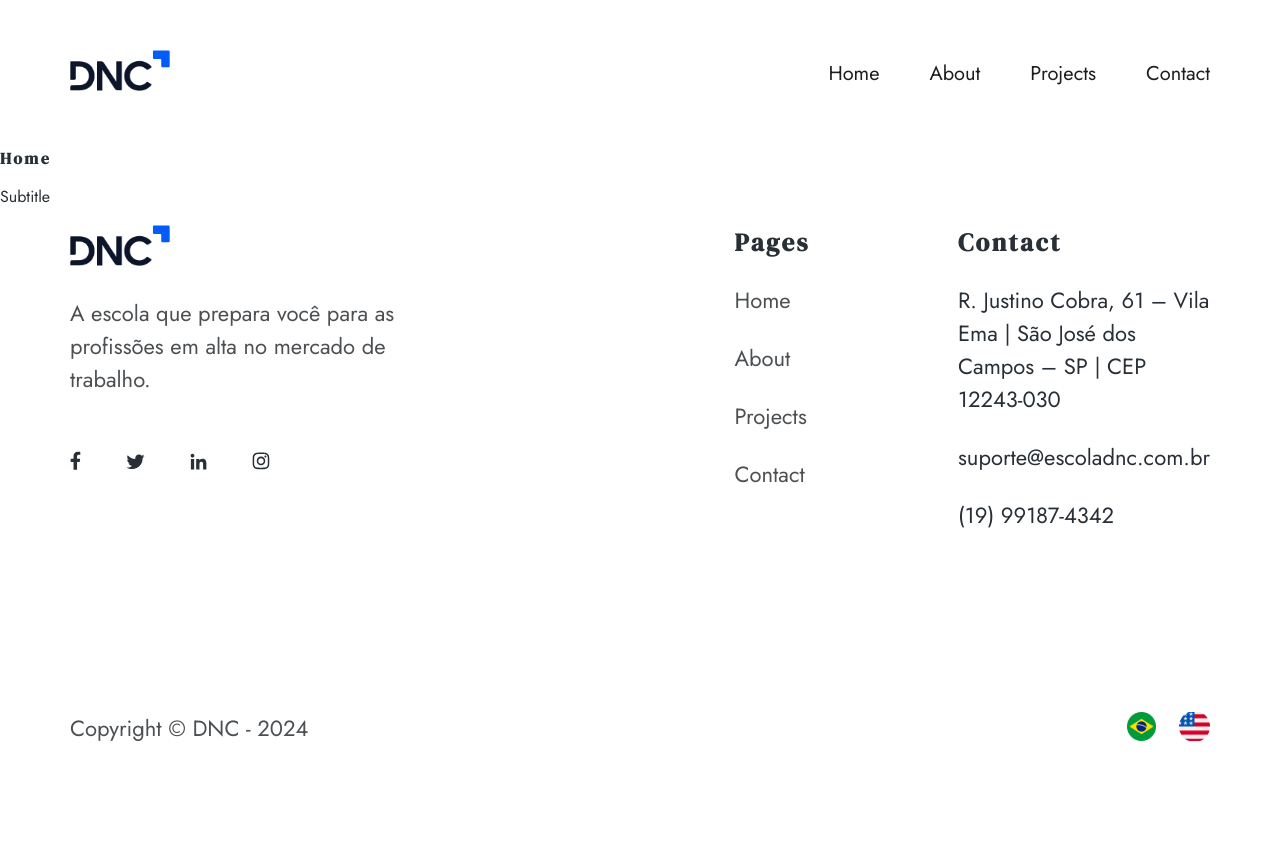
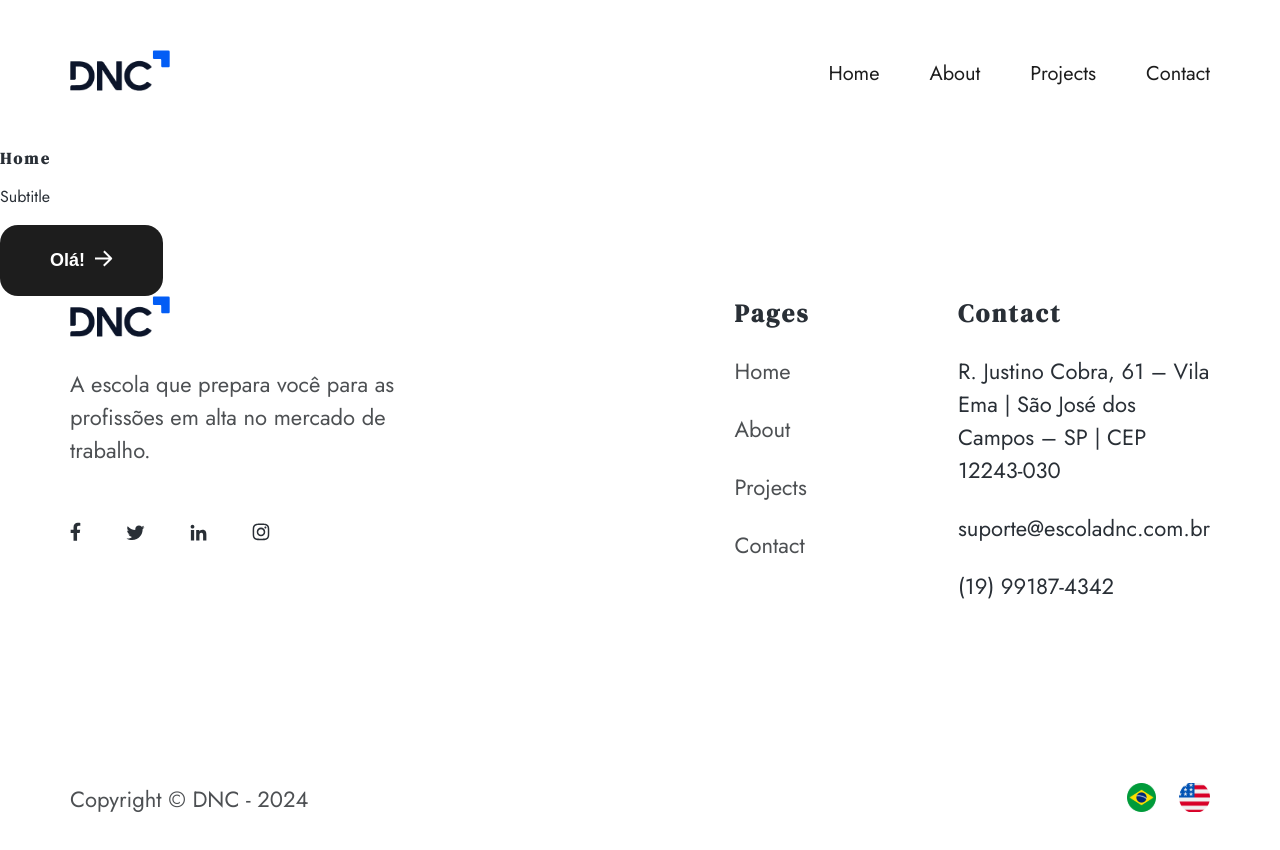
Before and after one commit to EderSouza93/Project-class-react.js, a React (Vite) app: page / in a window 1280 px wide. Shown: the top 850 px of the page. Before the commit the page ends 800 px from the top, so only its background shows below. Built offline with nearby package versions, Linux system fonts and the light colour scheme.

Commit message:
:sparkles: feat: Button Component-Class-07

```diff
--- /dev/null
+++ b/src/components/Button/Button.css
@@ -0,0 +1,50 @@
+.button {
+    border-radius: 18px;
+    border: none;
+    column-gap: 10px;
+    cursor: pointer;
+    display: flex;
+    font-size: 18px;
+    font-weight: 600;
+    padding: 25px 50px;
+    transition: background-color 0.3s ease;
+}
+
+/* PRIMARY */
+.button.primary {
+    background-color: #0C70F2;
+    color: white;
+}
+
+.button.primary:hover {
+    background-color: #0056b3;
+}
+
+/* SECONDARY */
+.button.secondary {
+    background-color: #1D1D1D;
+    color: white;
+}
+
+.button.secondary:hover {
+    background-color: #4D5053;
+}
+
+/* OUTLINE */
+.button.outline {
+    background-color: white;
+    border: 2px solid #0C70F2;
+    color: #0C70F2;
+}
+
+.button.outline:hover {
+    background-color: #0C70F2;
+    color: white
+}
+
+/* DISABLED */
+.button:disabled, .button:disabled>:hover {
+    background-color: #ccc;
+    color:#666;
+    pointer-events: none;
+}
--- /dev/null
+++ b/src/components/Button/Button.jsx
@@ -0,0 +1,13 @@
+import './Button.css'
+import WhiteArrow from '../../assets/white-arrow.svg'
+
+
+const Button = ({ arrow, buttonStyle, loading, children, ...props }) => {
+    return (
+        <button className={`button ${buttonStyle}`} {...props}>
+            {children} {arrow && <img src={WhiteArrow} />}
+        </button>
+    )
+}
+
+export default Button
--- a/src/pages/Home.jsx
+++ b/src/pages/Home.jsx
@@ -1,3 +1,4 @@
+import Button from "../components/Button/Button"
 import Header from "../components/Header/Header"
 import Footer from "../components/Footer/Footer"
 
@@ -8,6 +9,7 @@
             <Header/>
             <h1>Home</h1>
             <p>Subtitle</p>
+            <Button buttonStyle="secondary" arrow >Olá!</Button>
             <Footer/>
         </>
     )
```
Also changed, not shown: src/assets/white-arrow.svg (added).
